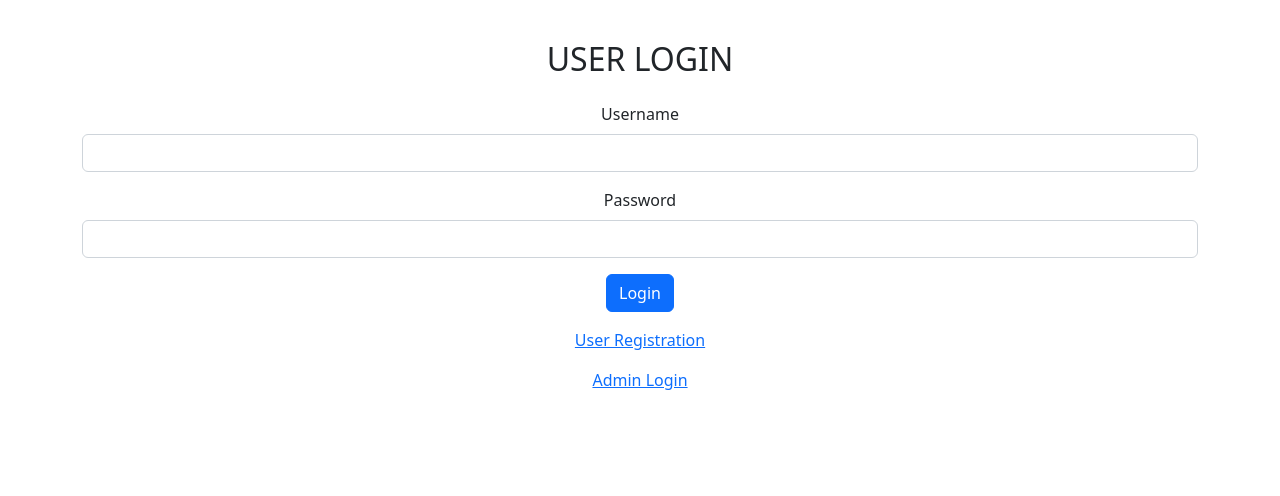
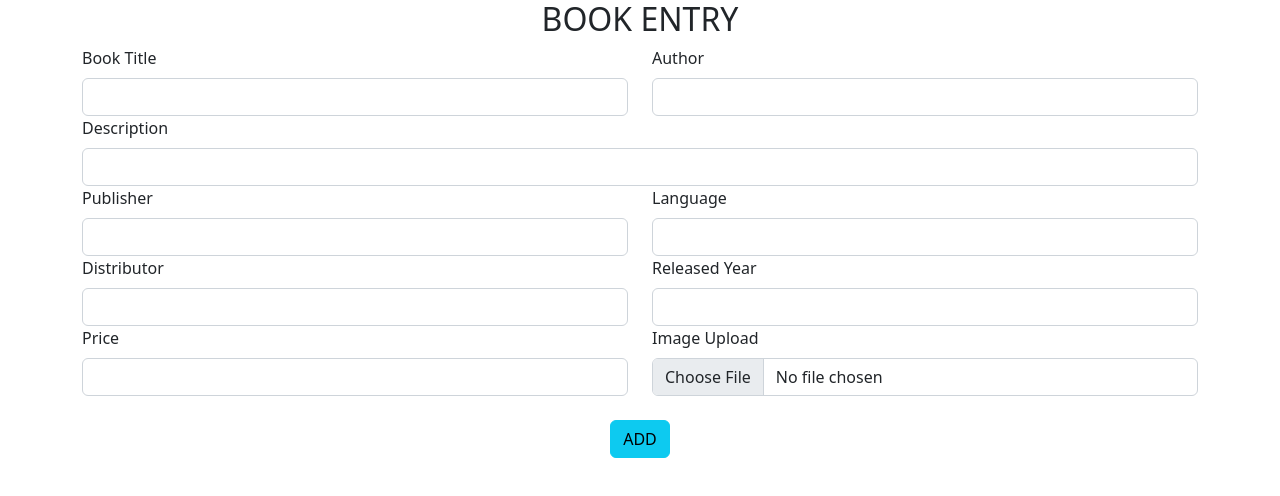
Before and after one commit to anugraha4/AngularLibraryApp, an Angular app: page / in a window 1280 px wide. Shown: the top 496 px of the page. Built offline with nearby package versions, Linux system fonts and the light colour scheme.

Commit message:
book entry added

```diff
--- a/src/app/app.component.html
+++ b/src/app/app.component.html
@@ -1,3 +1,3 @@
-<app-user-login></app-user-login>
+<app-book-entry></app-book-entry>
 
 <router-outlet></router-outlet>
--- a/src/app/app.module.ts
+++ b/src/app/app.module.ts
@@ -6,13 +6,15 @@ import { AppComponent } from './app.component';
 import { AdminLoginComponent } from './admin-login/admin-login.component';
 import { UserRegisterComponent } from './user-register/user-register.component';
 import { UserLoginComponent } from './user-login/user-login.component';
+import { BookEntryComponent } from './book-entry/book-entry.component';
 
 @NgModule({
   declarations: [
     AppComponent,
     AdminLoginComponent,
     UserRegisterComponent,
-    UserLoginComponent
+    UserLoginComponent,
+    BookEntryComponent
   ],
   imports: [
     BrowserModule,
--- /dev/null
+++ b/src/app/book-entry/book-entry.component.html
@@ -0,0 +1,50 @@
+<div class="container">
+    <div class="row">
+        <div class="col col-12 col-sm-12 col-md-12 col-lg-12 col-xl-12 col-xxl-12">
+            <div class="row">
+                <div class="col col-12 col-sm-12 col-md-12 col-lg-12 col-xl-12 col-xxl-12 text-center">
+                    <h2>BOOK ENTRY</h2>
+                </div>
+                <div class="col col-12 col-sm-6 col-md-6 col-lg-6 col-xl-6 col-xxl-6">
+                    <label for="" class="form-label">Book Title</label>
+                    <input type="text" class="form-control">
+                </div>
+                <div class="col col-12 col-sm-6 col-md-6 col-lg-6 col-xl-6 col-xxl-6">
+                    <label for="" class="form-label">Author</label>
+                    <input type="text" class="form-control">
+                </div>
+                <div class="col col-12 col-sm-12 col-md-12 col-lg-12 col-xl-12 col-xxl-12">
+                    <label for="" class="form-label">Description</label>
+                    <input type="text" class="form-control">
+                </div>
+                <div class="col col-12 col-sm-6 col-md-6 col-lg-6 col-xl-6 col-xxl-6">
+                    <label for="" class="form-label">Publisher</label>
+                    <input type="text" class="form-control">
+                </div>
+                <div class="col col-12 col-sm-6 col-md-6 col-lg-6 col-xl-6 col-xxl-6">
+                    <label for="" class="form-label">Language</label>
+                    <input type="text" class="form-control">
+                </div>
+                <div class="col col-12 col-sm-6 col-md-6 col-lg-6 col-xl-6 col-xxl-6">
+                    <label for="" class="form-label">Distributor</label>
+                    <input type="text" class="form-control">
+                </div>
+                <div class="col col-12 col-sm-6 col-md-6 col-lg-6 col-xl-6 col-xxl-6">
+                    <label for="" class="form-label">Released Year</label>
+                    <input type="text" class="form-control">
+                </div>
+                <div class="col col-12 col-sm-6 col-md-6 col-lg-6 col-xl-6 col-xxl-6">
+                    <label for="" class="form-label">Price</label>
+                    <input type="text" class="form-control">
+                </div>
+                <div class="col col-12 col-sm-6 col-md-6 col-lg-6 col-xl-6 col-xxl-6">
+                    <label for="" class="form-label">Image Upload</label>
+                    <input type="file" name="" id="" class="form-control">
+                </div>
+                <div class="col col-12 col-sm-12 col-md-12 col-lg-12 col-xl-12 col-xxl-12 text-center"><br>
+                    <button class="btn btn-info">ADD</button>
+                </div>
+            </div>
+        </div>
+    </div>
+</div>
```
Also changed, not shown: src/app/book-entry/book-entry.component.ts (added, +10 -0 lines), src/app/book-entry/book-entry.component.css (added).
